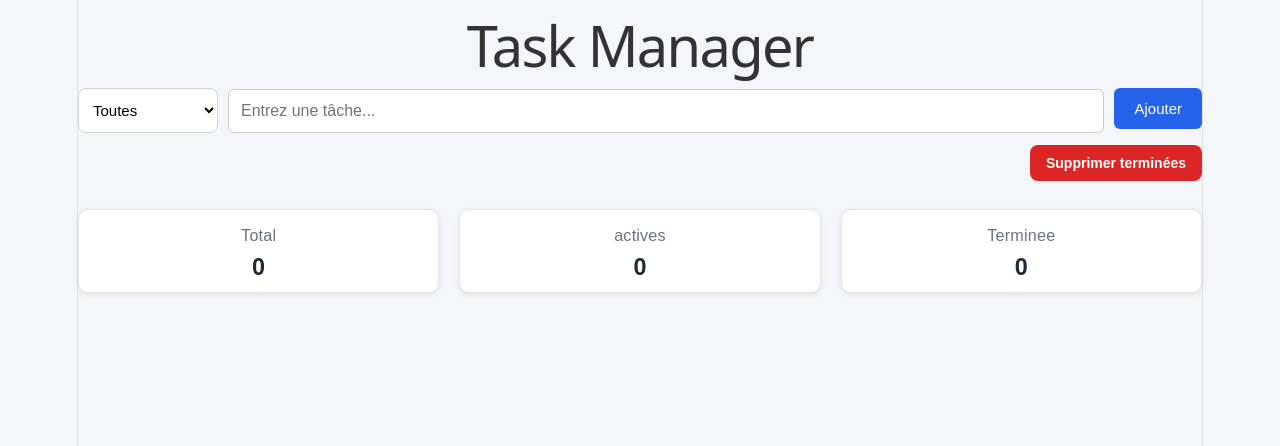
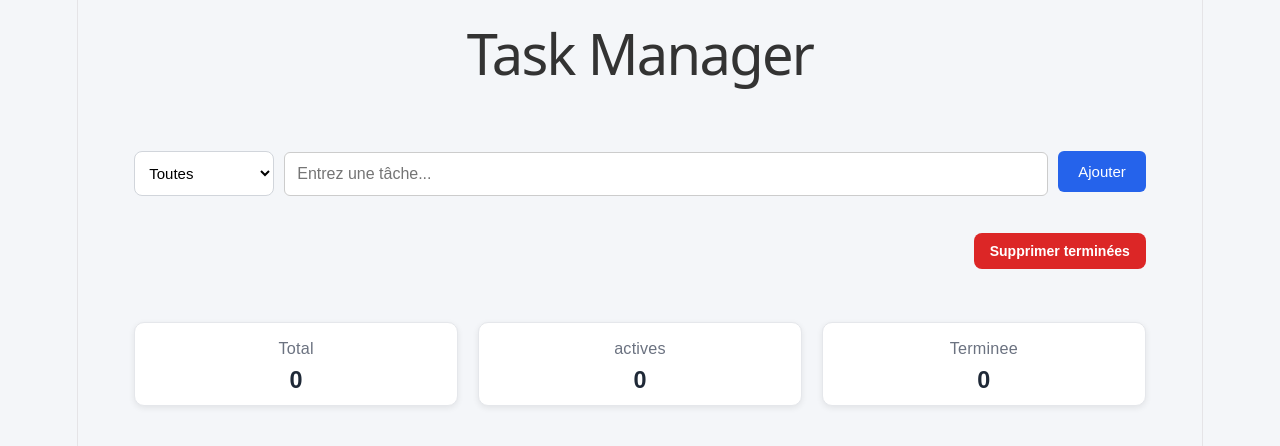
Before and after one commit to baghlalmohamedreda/task-manager, a React app in the folder frontend/: page / in a window 1280 px wide. Shown: the top 446 px of the page. Built offline with nearby package versions, Linux system fonts and the light colour scheme; the HTML template or start-up script is replaced by a standard one.

Commit message:
improve task manager interface

```diff
--- a/frontend/src/App.css
+++ b/frontend/src/App.css
@@ -9,15 +9,14 @@ body{
     background:#f4f6f9;
 }
 
-.container{
-    width:700px;
-    margin:40px auto;
-    background:white;
-    padding:30px;
-    border-radius:10px;
-    box-shadow:0 5px 15px rgba(0,0,0,.15);
+.container {
+    width: 700px;
+    margin: 40px auto;
+    padding: 40px 30px 30px;
+    border-radius: 10px;
+    box-shadow: 0 5px 15px rgba(0,0,0,.15);
+    background: white;
 }
-
 h1{
     text-align:center;
     margin-bottom:30px;
--- /dev/null
+++ b/frontend/src/components/header/Header.css
@@ -0,0 +1,4 @@
+.h11 {
+    text-align: center;
+    margin: 0 0 40px 0;
+}
--- a/frontend/src/components/header/Header.jsx
+++ b/frontend/src/components/header/Header.jsx
@@ -1,8 +1,7 @@
+import "./Header.css"
 function Header(){
     return (
-        <h1>Task Manager</h1>
-
-
+        <h1 className="h11">Task Manager</h1>
 
     )
 }
--- a/frontend/src/components/taskform/TaskForm.css
+++ b/frontend/src/components/taskform/TaskForm.css
@@ -1,4 +1,5 @@
 .task-form {
+    margin-top: 20px;
     display: flex;
     align-items: center;
     gap: 10px;
--- /dev/null
+++ b/frontend/src/pages/Home.css
@@ -0,0 +1,8 @@
+.home {
+    max-width: 1100px;
+    width: 90%;
+    margin: 40px auto;
+    display: flex;
+    flex-direction: column;
+    gap: 25px;
+}
--- a/frontend/src/pages/Home.jsx
+++ b/frontend/src/pages/Home.jsx
@@ -5,6 +5,7 @@ import { useState,useEffect } from "react";
 import TaskList from "../components/tasklist/TaskList";
 import TaskStats from "../components/taskstats/TaskStats";
 import DeleteCompleted from "../components/deletemodal/DeleteCompleted"
+import "./Home.css"
 function Home() {
     const [tasks, setTasks] = useState(()=>{
         const values=localStorage.getItem("tasks")
@@ -101,9 +102,11 @@ function confirmesuppression(){
         setShowdelete(true)
 
     }
+
        return (
-        <>
+    <div className="home">
         <Header />
+
         <TaskForm
             key={editingtask ? editingtask.id : "new-task"}
             onAddtask={addtask}
@@ -118,16 +121,24 @@ function confirmesuppression(){
             onHandlchange={handlchange}
             onSupprimertt={supprimertt}
         />
-            {showmodal && <DeleteModal
+
+        <TaskStats tasks={tasks} />
+
+        {showmodal && (
+            <DeleteModal
                 onAnuller={annuler}
                 onSupprimer={confirmesuppression}
-            />}
-            {showdelete && <DeleteCompleted
+            />
+        )}
+
+        {showdelete && (
+            <DeleteCompleted
                 onAnuller={annulersuppresiondt}
                 onSupprimer={confirmersuppresiondt}
-             />}
-            <TaskStats tasks={tasks} />
-        </>
+            />
+        )}
+    </div>
 );
+
 }
 export default Home;
```
Also changed, not shown: frontend/src/components/header/hedear.css (deleted). Lines whose indentation alone changed are shown as unchanged.
